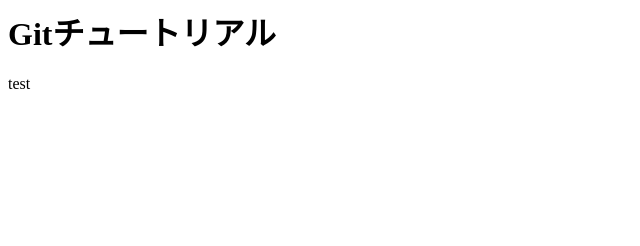
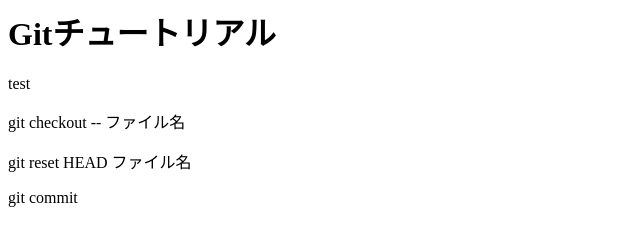
Before and after one commit to yohey-ing/git_tutorial, a plain HTML site: page index.html in a window 1280 px wide. Shown: the whole page, without its empty margins (0-640 px from the left). Drawn offline with Linux system fonts and the light colour scheme.

Commit message:
git commit --amend 記入忘れ

```diff
--- a/index.html
+++ b/index.html
@@ -1,2 +1,5 @@
 <h1>Gitチュートリアル</h1>
 <p>test</p>
+<p>git checkout -- ファイル名</p>
+<p>git reset HEAD ファイル名</p>
+<p>git commit</p>
```
